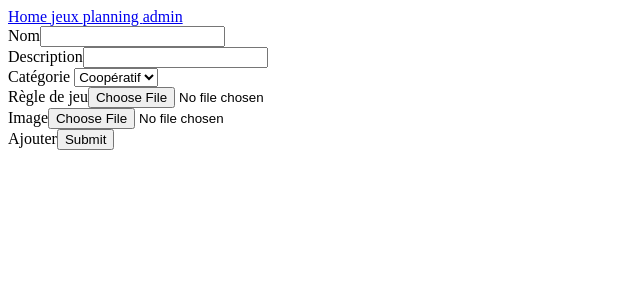
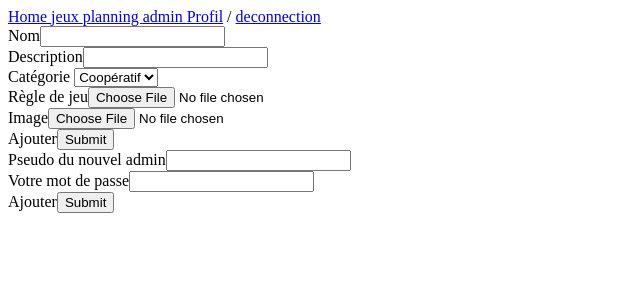
Before and after one commit to lorianem/conceptionWeb, a PHP site: page /admin.php in a window 1280 px wide. Shown: the top 300 px of the page, without its empty margins (0-640 px from the left). Run offline with PHP 8.4, Linux system fonts and the light colour scheme; a user stored in the database is signed in.

Commit message:
MAJ des pages, fin de cours

```diff
--- a/admin.php
+++ b/admin.php
@@ -1,14 +1,40 @@
 <?php include("code/EnTete.php") ?>
 <?php include("code/relocalisationVisiteur.php")?>
 <?php
-	if($_SESSION["role"]!= "1")
+
+	if($_SESSION["role"]!= 1)
 	{
 		header("Location: index.php");
 	}
+?>
+<?php
+if (isset($_POST['subAjoutJeu']))
+{
+	if(isset($_FILES['image_jeux']) AND !empty($_FILES['image_jeux']['name'])
+		AND isset($_FILES['regle_jeux']) AND !empty($_FILES['regle_jeux']['name']) )
+	{
+		$nom_jeu = htmlspecialchars($_POST["nom_jeu"]);
+		$cat_jeu = $_POST["nom_jeu"];
+		if(!empty($cat_jeu) && !empty($nom_jeu))
+		{
+			echo "wouah";
+		}
+	}
+}
+
+
+
 
 ?>
+
+
+
+
+
+
+
 <section id="ajoutJeu">
-	<div><label>Nom</label><input type="text" name=""> </div>
+	<div><label>Nom</label><input type="text" id="nom_jeu" name=""> </div>
 	<div><label>Description</label><input type="text" name=""> </div>
 	<div><label>Catégorie</label>
 			<select id="cat_select">
@@ -16,12 +42,19 @@
 				<option>Seul</option>
 			</select>
 	</div>
-	<div><label>Règle de jeu</label><input type="file" id="regle" name=""> </div>
-	<div><label>Image</label><input type="file" id="image_jeux" name=""> </div>
-	<div><label>Ajouter</label><input type="submit" name=""> </div>
+	<div><label>Règle de jeu</label><input type="file" id="regle" id=""  name=""> </div>
+	<div><label>Image</label><input type="file" id="image_jeux" name="image jeux"> </div>
+	<div><label>Ajouter</label><input id="ajoutJeu" type="submit" id="subAjoutJeu" name=""> </div>
+</section>
+
+
+<section id="ajoutAdmin">
+	<div><label>Pseudo du nouvel admin</label><input type="text" id="" name=""> </div>
+	<div><label>Votre mot de passe</label><input type="password" name=""> </div>
+	<div><label>Ajouter</label><input id="subAjoutAdmin" type="submit" name=""> </div>
+
 </section>
 
 
 
-
 <?php include("code/PiedPage.html") ?>
--- a/code/EnTete.php
+++ b/code/EnTete.php
@@ -32,6 +32,8 @@
 						<a href="jeux.php"> jeux </a>
 						<a href="planning.php"> planning </a>
 						<a href="profil.php"> admin </a>
+						<a href="profil.php">Profil</a> /
+						<a href="code/deconnection.php">deconnection</a>
 					<?php
 				}
 
--- a/index.php
+++ b/index.php
@@ -1,8 +1,8 @@
 <?php include("code/EnTete.php") ?>
 
 
-
-
+<?php echo ($_SESSION["role"] == 0);
+ ?>
 
 
 
```
